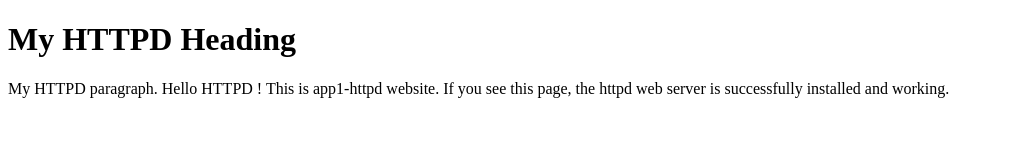
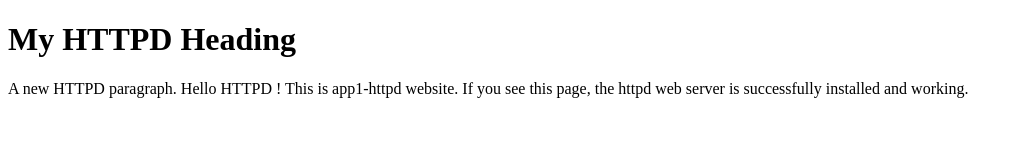
Before and after one commit to raogaru/project, a plain HTML site: page app1-httpd/website/index.html in a window 1280 px wide. Shown: the whole page, without its empty margins (0-1023 px from the left). Drawn offline with Linux system fonts and the light colour scheme.

Commit message:
Update index.html

```diff
--- a/app1-httpd/website/index.html
+++ b/app1-httpd/website/index.html
@@ -6,7 +6,7 @@
 
 <p>
 
-My HTTPD paragraph.
+A new HTTPD paragraph.
 
 Hello HTTPD !
 
```
